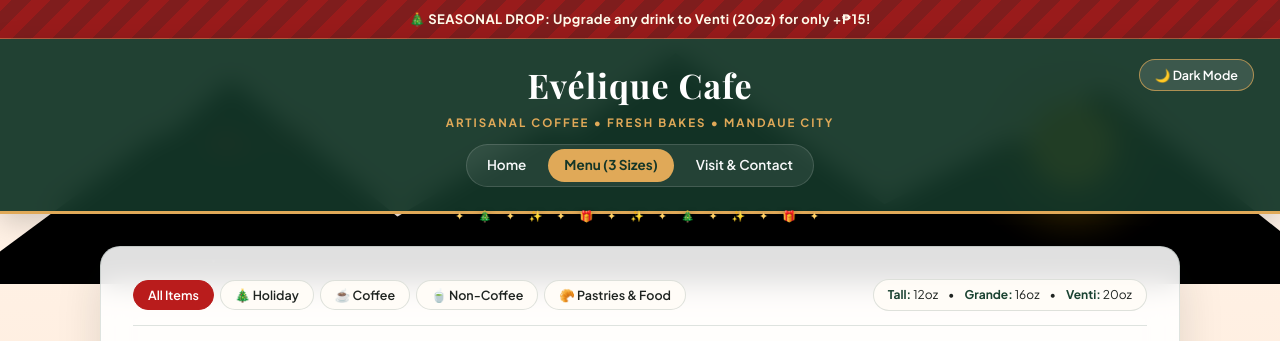
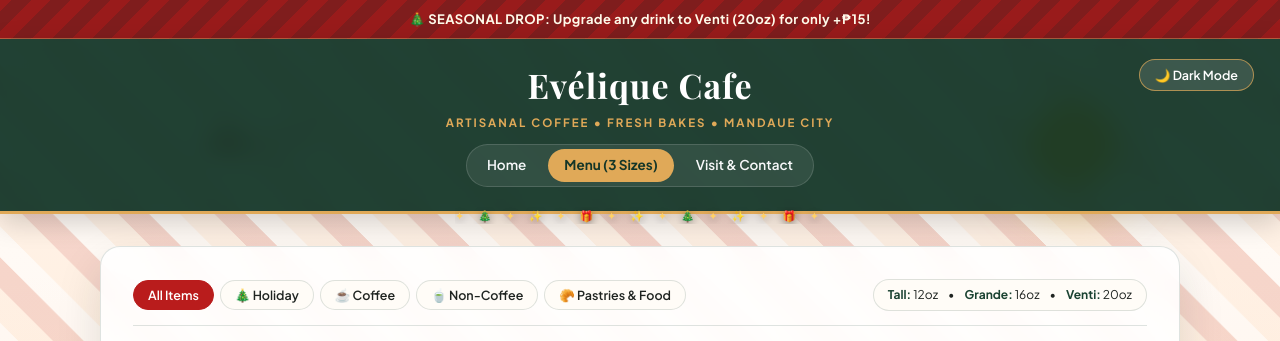
Before and after one commit to Ludzkie/Evelique-Cafe, a plain HTML site: page menu.html in a window 1280 px wide. Shown: the top 341 px of the page. Drawn offline with nearby package versions, Linux system fonts and the light colour scheme; a web font is replaced by a local one.

Commit message:
Remove mountains SVG from menu.html
Removed mountains SVG from the sleigh container.

```diff
--- a/menu.html
+++ b/menu.html
@@ -9,9 +9,11 @@
 <body>
 
     <div class="scenic-bg">
+        <div class="candy-stripes"></div>
         <div class="stars"></div>
         <div class="snow-layer"></div>
         <div class="celestial-orb"></div>
+
         <div class="sleigh-container">
             <svg viewBox="0 0 200 70" fill="currentColor">
                 <circle cx="165" cy="35" r="5"/>
@@ -25,17 +27,6 @@
                 <path d="M40 45 C40 37, 64 37, 64 45 Z"/>
             </svg>
         </div>
-        <svg class="mountains-svg" viewBox="0 0 1440 320" preserveAspectRatio="none">
-            <polygon class="mountain-back" points="0,320 260,90 540,320"/>
-            <polygon class="snow-cap" points="260,90 215,130 245,125 260,140 280,122 305,130"/>
-            <polygon class="mountain-back" points="420,320 760,60 1120,320"/>
-            <polygon class="snow-cap" points="760,60 700,112 735,105 760,125 790,104 820,112"/>
-            <polygon class="mountain-back" points="950,320 1240,100 1440,260 1440,320"/>
-            <polygon class="snow-cap" points="1240,100 1195,135 1225,130 1240,145 1265,128 1285,135"/>
-            <polygon class="mountain-front" points="-50,320 180,150 430,320"/>
-            <polygon class="mountain-front" points="320,320 620,140 940,320"/>
-            <polygon class="mountain-front" points="820,320 1140,155 1490,320"/>
-        </svg>
     </div>
 
     <div class="holiday-banner">
```
